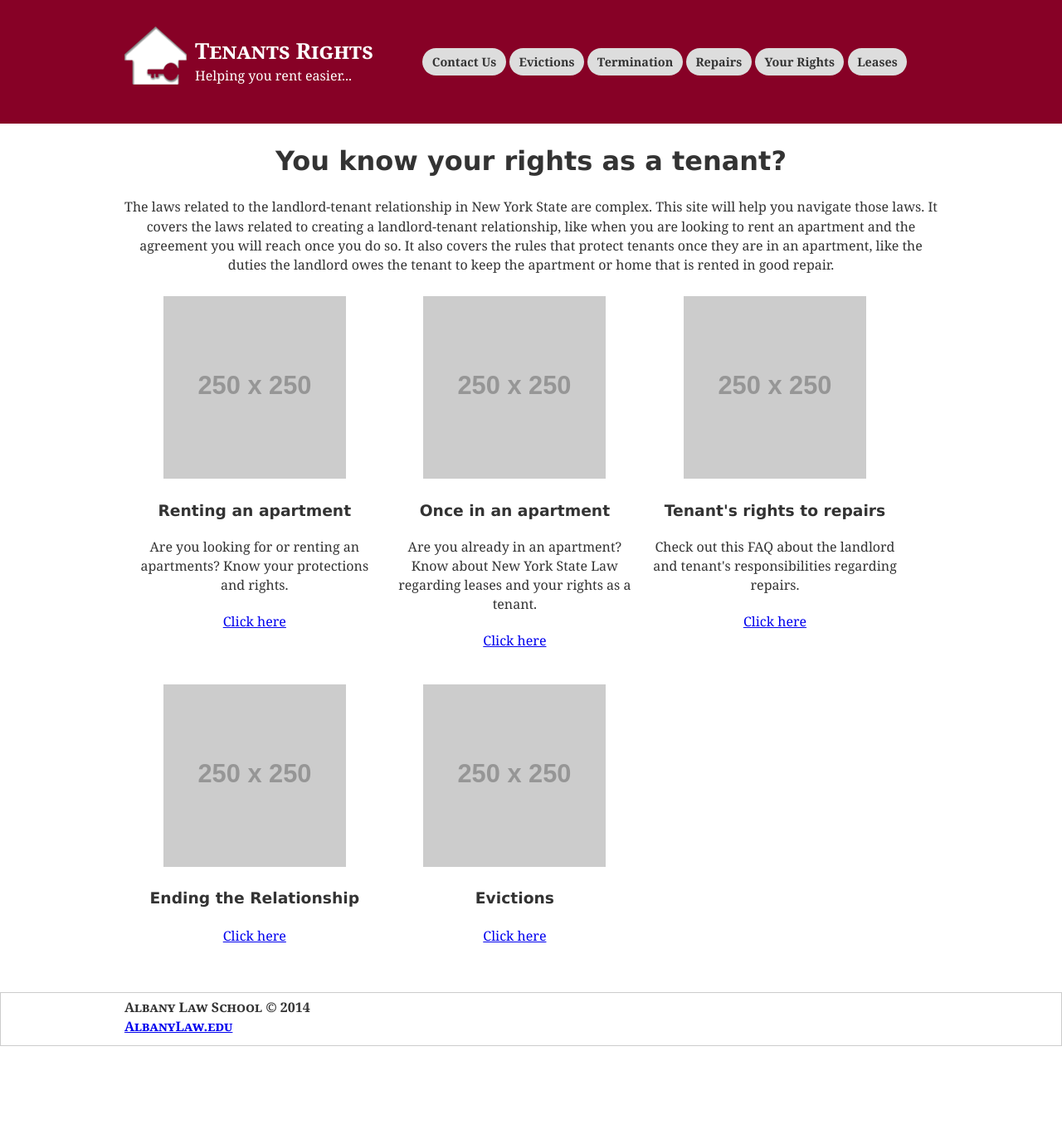
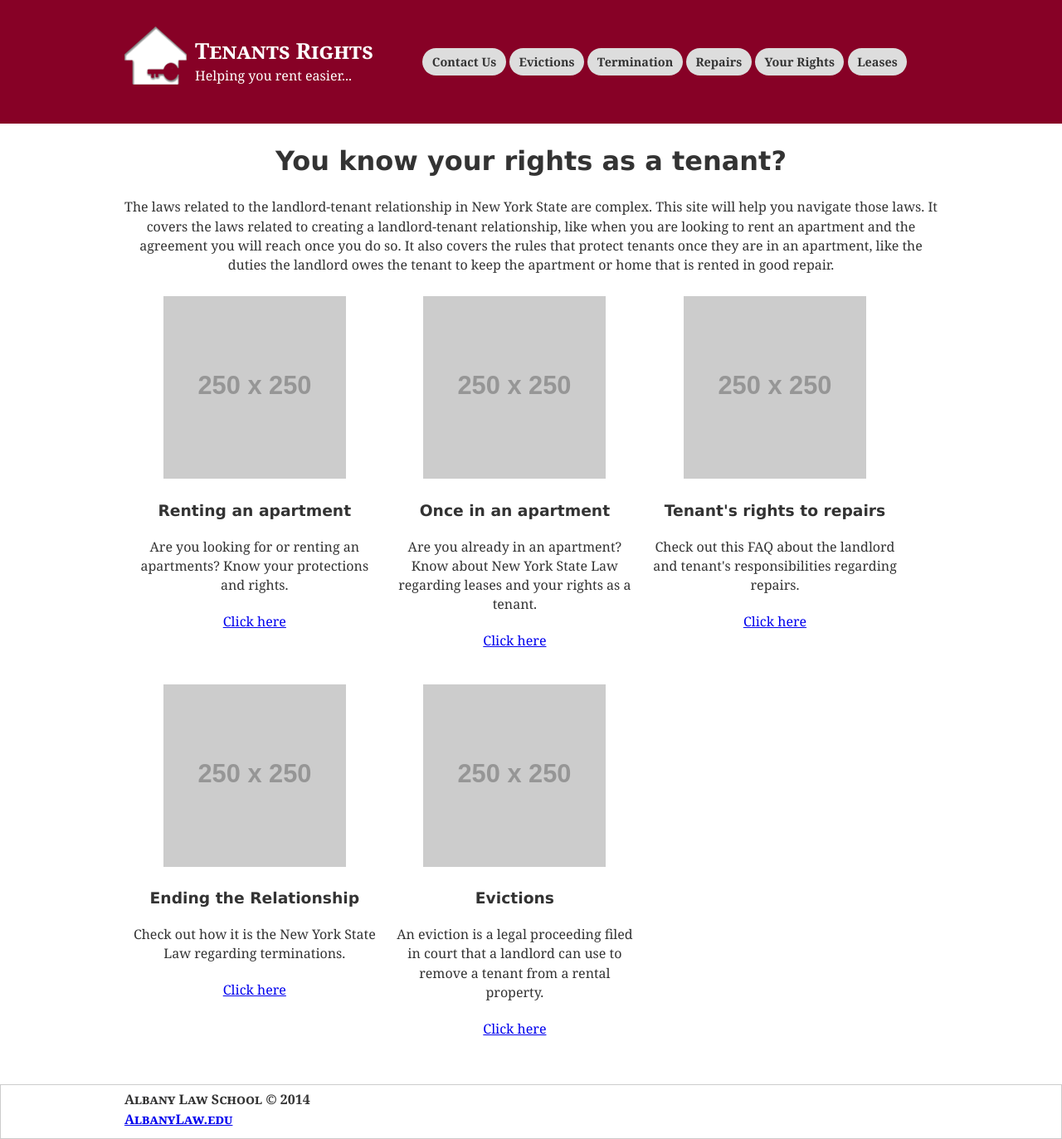
Before and after one commit to iinf362/team5, a Jekyll site: the page built from index.html, in a window 1280 px wide. Shown: the whole page at 83% size. Built offline with Jekyll 4.4.1, drawn with Linux system fonts in a browser that asks for light colours; before the commit the page ends 1261 px from its top, so only the background shows below that.

Commit message:
Update index.html

```diff
--- a/index.html
+++ b/index.html
@@ -53,7 +53,7 @@ title: Home
                 </div>
                 <div class="section-text">
                     <h3 class="section-title">Ending the Relationship</h4>
-                    <p class="section-description"></p>
+                    <p class="section-description">Check out how it is the New York State Law regarding terminations.</p>
                     <a href="termination/index.html">Click here</a>
                 </div>
             </div>
@@ -65,7 +65,7 @@ title: Home
                 </div>
                 <div class="section-text">
                     <h3 class="section-title">Evictions</h4>
-                    <p class="section-description"></p>
+                    <p class="section-description">An eviction is a legal proceeding filed in court that a landlord can use to remove a tenant from a rental property.</p>
                     <a href="evictions.html">Click here</a>
                 </div>
             </div>
```
